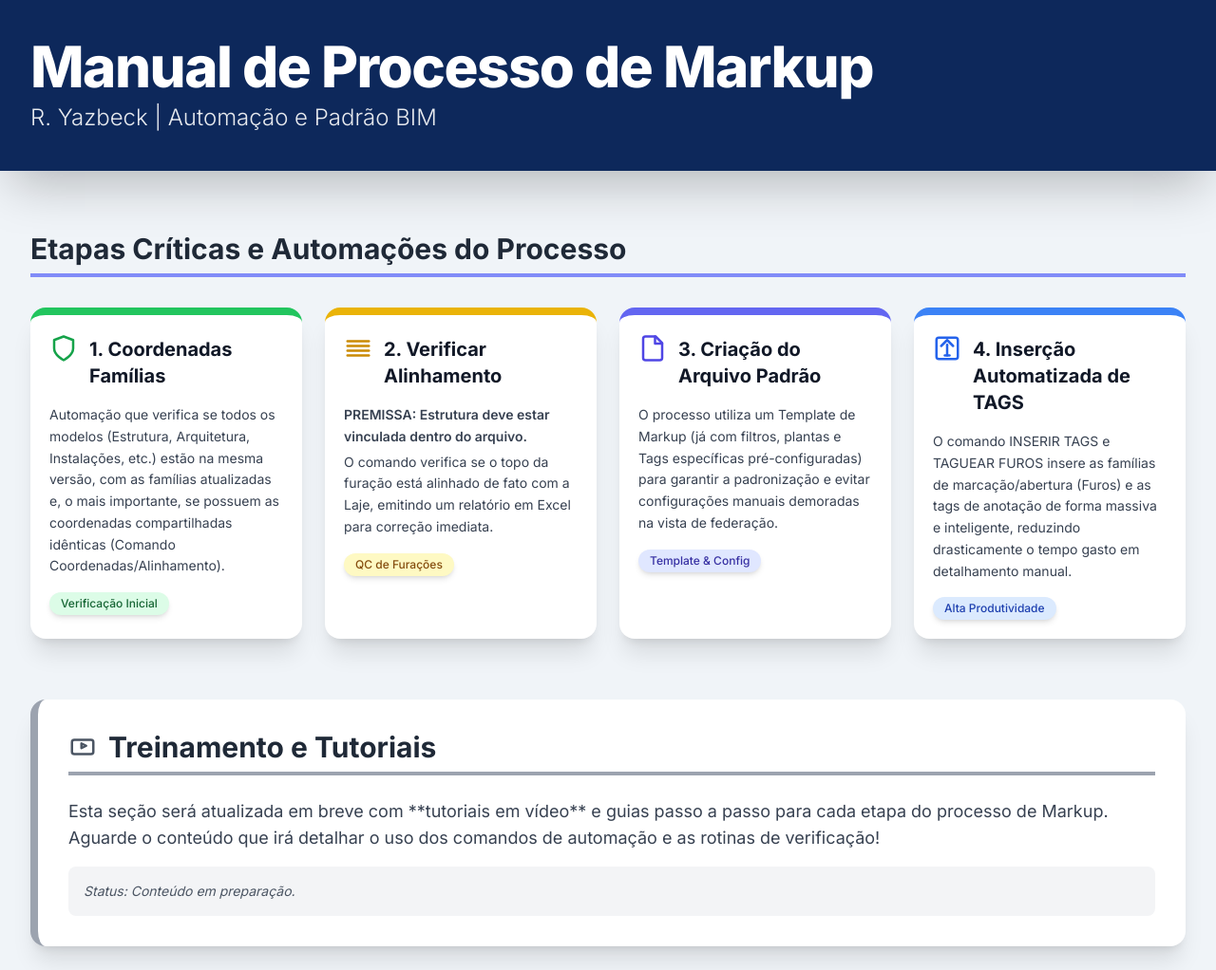
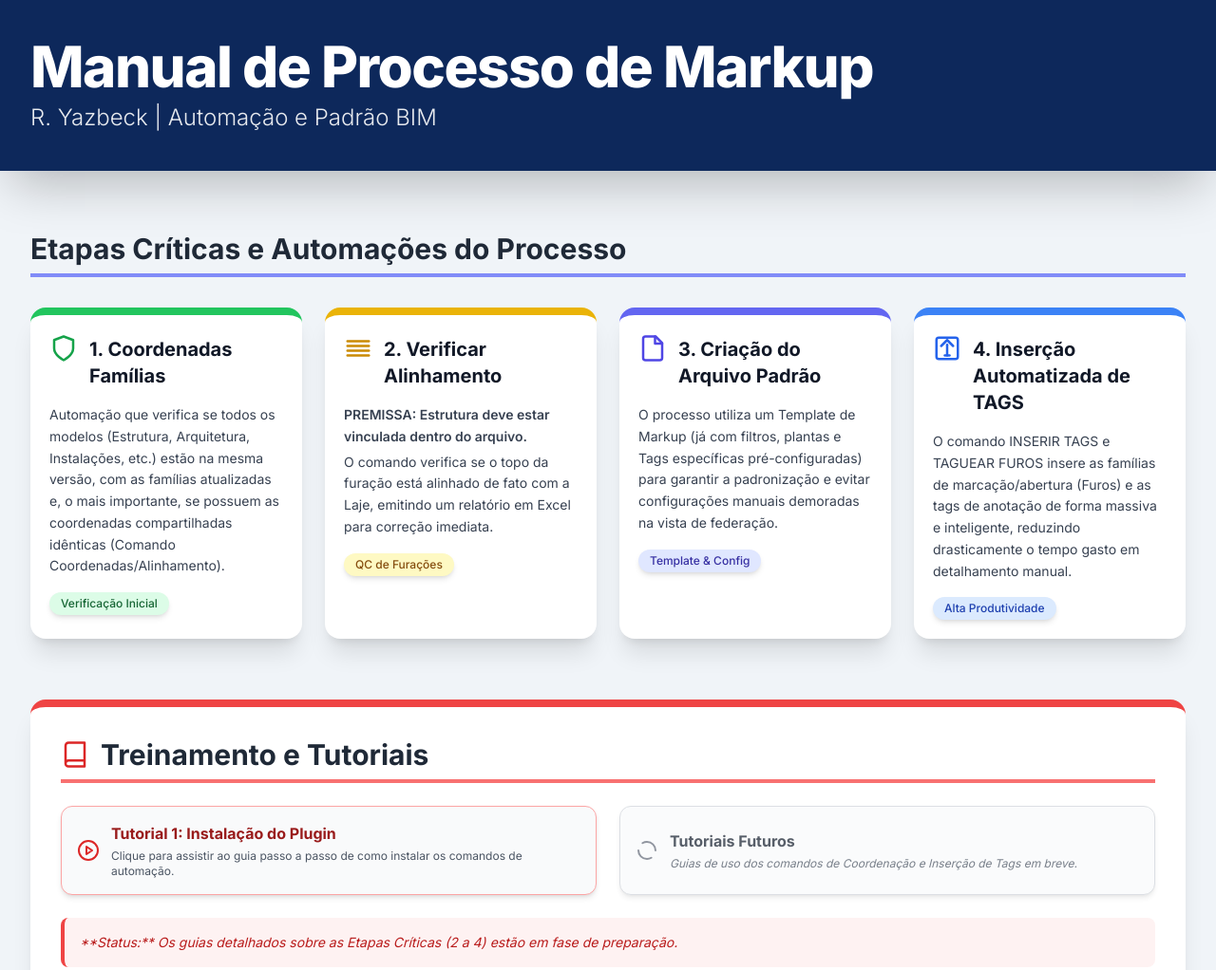
Before and after one commit to RodriguesAlexandre/RYazbeck-Markup, a plain HTML site: page index.html in a window 1280 px wide. Shown: the top 1022 px of the page at 95% size. Drawn offline with nearby package versions, Linux system fonts and the light colour scheme.

Commit message:
Update index.html

```diff
--- a/index.html
+++ b/index.html
@@ -112,20 +112,46 @@
         </section>
 
         <!-- NOVA SEÇÃO: Treinamento e Tutoriais -->
-        <section class="mb-16 bg-white p-8 rounded-2xl shadow-xl border-l-8 border-gray-400">
-            <h2 class="text-3xl font-bold text-gray-800 border-b-4 border-gray-400 pb-2 mb-6 flex items-center">
-                <span class="text-3xl mr-3 text-gray-600">
-                    <!-- Ícone de Vídeo/Tutorial -->
-                    <svg xmlns="http://www.w3.org/2000/svg" width="30" height="30" viewBox="0 0 24 24" fill="none" stroke="currentColor" stroke-width="2" stroke-linecap="round" stroke-linejoin="round"><rect width="18" height="12" x="3" y="6" rx="2"/><path d="m15 11-4 2V9l4 2Z"/></svg>
+        <section class="mb-16 bg-white p-8 rounded-2xl shadow-xl border-t-8 border-red-500">
+            <h2 class="text-3xl font-bold text-gray-800 border-b-4 border-red-400 pb-2 mb-6 flex items-center">
+                <span class="text-3xl mr-3 text-red-600">
+                    <!-- Ícone de Vídeo/Tutorial (Livro/Aprender) -->
+                    <svg xmlns="http://www.w3.org/2000/svg" width="30" height="30" viewBox="0 0 24 24" fill="none" stroke="currentColor" stroke-width="2" stroke-linecap="round" stroke-linejoin="round"><path d="M4 19.5v-15A2.5 2.5 0 0 1 6.5 2H20v20H6.5a2.5 2.5 0 0 1 0-5H20"/></svg>
                 </span>
                 Treinamento e Tutoriais
             </h2>
-            <p class="text-lg text-gray-700 mb-4">
-                Esta seção será atualizada em breve com **tutoriais em vídeo** e guias passo a passo para cada etapa do processo de Markup.
-                Aguarde o conteúdo que irá detalhar o uso dos comandos de automação e as rotinas de verificação!
-            </p>
-            <div class="bg-gray-100 p-4 rounded-lg text-gray-600 text-sm italic">
-                Status: Conteúdo em preparação.
+
+            <div class="grid grid-cols-1 md:grid-cols-2 gap-6 mb-6">
+                 <!-- Link para o Tutorial de Instalação -->
+                <a href="https://drive.google.com/file/d/1-4rWwjPlgtFeHUy8dcyVS7fpEbR7Iaxb/view?usp=sharing" target="_blank" rel="noopener noreferrer" class="block">
+                    <div class="bg-gray-50 p-4 rounded-xl shadow-md hover:shadow-lg transition duration-300 border border-red-300 flex items-center">
+                         <span class="text-2xl mr-3 text-red-600">
+                            <!-- Ícone de Play/Vídeo -->
+                            <svg xmlns="http://www.w3.org/2000/svg" width="24" height="24" viewBox="0 0 24 24" fill="none" stroke="currentColor" stroke-width="2" stroke-linecap="round" stroke-linejoin="round"><circle cx="12" cy="12" r="10"/><polygon points="10 8 16 12 10 16 10 8"/></svg>
+                        </span>
+                        <div>
+                            <p class="text-base font-bold text-red-800">Tutorial 1: Instalação do Plugin</p>
+                            <p class="text-gray-600 text-xs mt-1">Clique para assistir ao guia passo a passo de como instalar os comandos de automação.</p>
+                        </div>
+                    </div>
+                </a>
+
+                <!-- Card de Conteúdo Futuro -->
+                <div class="bg-gray-50 p-4 rounded-xl shadow-md border border-gray-300 flex items-center opacity-75">
+                    <span class="text-2xl mr-3 text-gray-500">
+                        <!-- Ícone de Carregando/Em Breve -->
+                        <svg xmlns="http://www.w3.org/2000/svg" width="24" height="24" viewBox="0 0 24 24" fill="none" stroke="currentColor" stroke-width="2" stroke-linecap="round" stroke-linejoin="round"><path d="M21 12a9 9 0 0 0-9-9c-1.68 0-3.24.45-4.63 1.25M3 12a9 9 0 0 0 9 9c1.68 0 3.24-.45 4.63-1.25"/></svg>
+                    </span>
+                    <div>
+                        <p class="text-base font-bold text-gray-800">Tutoriais Futuros</p>
+                        <p class="text-gray-600 text-xs mt-1 italic">Guias de uso dos comandos de Coordenação e Inserção de Tags em breve.</p>
+                    </div>
+                </div>
+
+            </div>
+
+            <div class="bg-red-50 p-4 rounded-lg text-red-700 text-sm italic border-l-4 border-red-500">
+                **Status:** Os guias detalhados sobre as Etapas Críticas (2 a 4) estão em fase de preparação.
             </div>
         </section>
 
```
